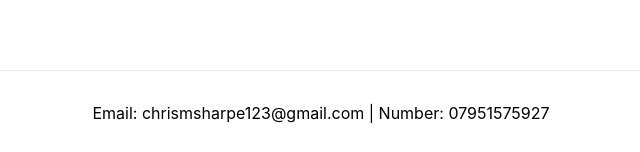
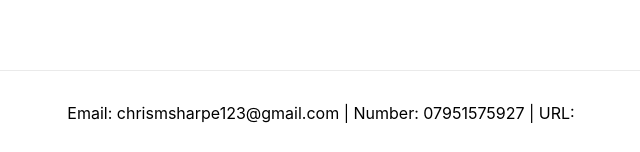
Before and after one commit to CingSharped/my-portfolio, a Next.js app: page / in a window 1280 px wide. Shown: the part 730-882 px from the top of the page, without its empty margins (319-959 px from the left). Built offline with nearby package versions, Linux system fonts and the light colour scheme.

Commit message:
Domain name test

```diff
--- a/pages/index.js
+++ b/pages/index.js
@@ -44,7 +44,7 @@ export default function Home({projects}) {
       </main>
 
       <footer className={styles.footer}>
-      Email: {email} | Number: {number}
+      Email: {email} | Number: {number} | URL: {process.env.href}
       </footer>
     </div>
   )
```
